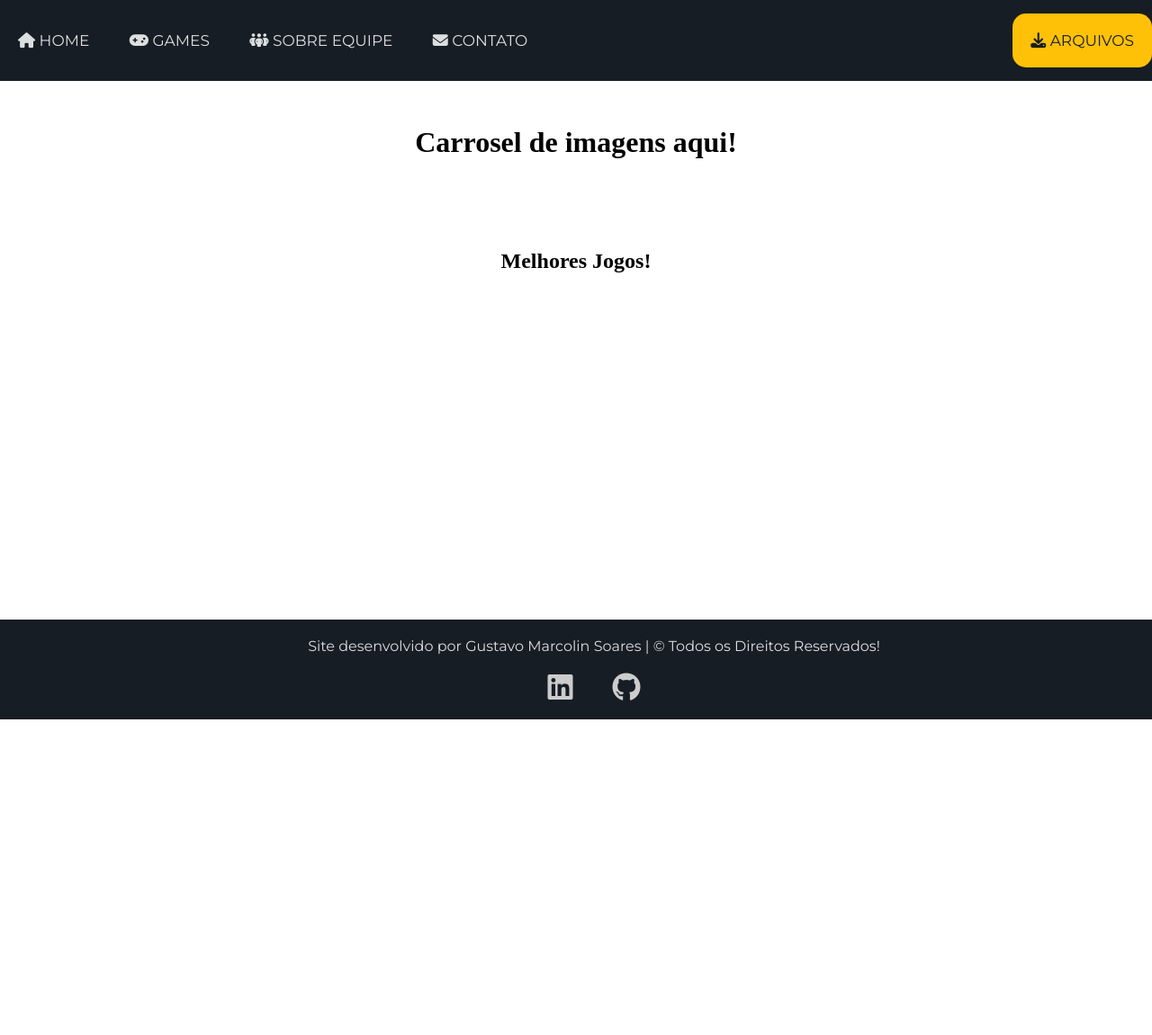
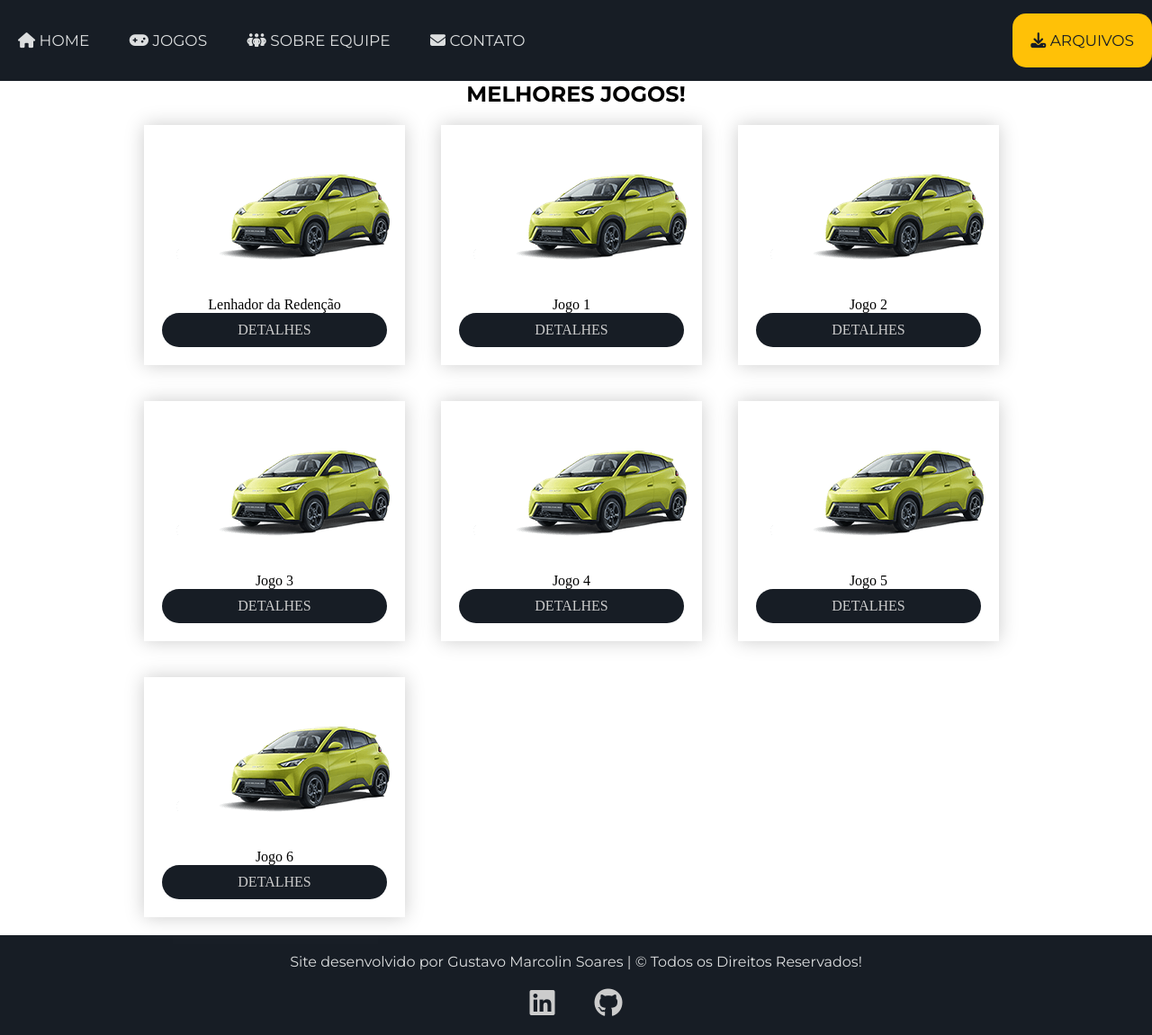
Before and after one commit to Gust4av0/Projeto-Final-M-dulo2, a PHP site: page / in a window 1280 px wide. Shown: the whole page at 90% size. Before the commit the page ends 800 px from the top, so only its background shows below. Run offline with PHP 8.4, Linux system fonts and the light colour scheme.

Commit message:
Mexendo na tela principal do site, adicionando colunas e imagens para definir os jogos

```diff
--- a/site/css/style.css
+++ b/site/css/style.css
@@ -1,7 +1,41 @@
+@charset "UTF-8";
+/*CSS Reset*/
 * {
   margin: 0;
   padding: 0; }
 
+/*---------------------------------------------------------------------------------------------*/
+main h1 {
+  font: 24px Montserrat, Tahoma;
+  text-align: center;
+  text-transform: uppercase;
+  font-weight: bold; }
+
+a {
+  text-decoration: none;
+  text-transform: uppercase;
+  color: #CCC; }
+  a .btn {
+    background-color: #171D25;
+    padding: 10px;
+    border-radius: 60px; }
+
+.container {
+  width: 1000px;
+  margin: auto; }
+
+.flex {
+  display: flex;
+  flex-wrap: wrap;
+  /*Ele quebrar e cair as colunas para baixo*/ }
+  .flex .flex-coluna {
+    width: 25%;
+    margin: 20px;
+    padding: 20px;
+    box-shadow: 0 0 20px #CCC;
+    text-align: center; }
+
+/*Estrutura padrão Navegação e rodapé*/
 .header-nav {
   text-transform: uppercase;
   font: 17px Montserrat, Tahoma;
@@ -40,10 +74,7 @@
 
 .footer {
   text-align: center;
-  bottom: 0;
-  position: fixed;
   background-color: #171D25;
-  width: 100%;
   color: #DCDEDF;
   padding: 20px;
   font: 16px Montserrat, Tahoma; }
@@ -56,4 +87,6 @@
   .footer a:hover {
     color: gray; }
 
+/*---------------------------------------------------------------------------------------------*/
+
 /*# sourceMappingURL=style.css.map */
--- a/site/css/style.scss
+++ b/site/css/style.scss
@@ -5,11 +5,54 @@ $primaria: #171D25;
 $secundaria: #CCC;
 $corFonte: #DCDEDF;
 
+/*CSS Reset*/
 * {
     margin: 0;
     padding: 0;
 }
 
+/*---------------------------------------------------------------------------------------------*/
+
+main {
+    h1 {
+        font: 24px $fonte1;
+        text-align: center;
+        text-transform: uppercase;
+        font-weight: bold;
+    }
+}
+
+a {
+    text-decoration: none;
+    text-transform: uppercase;
+    color: $secundaria;
+    .btn {
+        background-color: $primaria;
+        padding: 10px;
+        border-radius: 60px;
+    }
+}
+
+.container {
+    width: 1000px;
+    margin: auto;
+}
+
+.flex {
+    display: flex;
+    flex-wrap: wrap;
+
+    /*Ele quebrar e cair as colunas para baixo*/
+    .flex-coluna {
+        width: 25%;
+        margin: $margin;
+        padding: $margin;
+        box-shadow: 0 0 $margin $secundaria;
+        text-align: center;
+    }
+}
+
+/*Estrutura padrão Navegação e rodapé*/
 .header-nav {
 
     text-transform: uppercase;
@@ -68,10 +111,7 @@ $corFonte: #DCDEDF;
 
 .footer {
     text-align: center;
-    bottom: 0;
-    position: fixed;
     background-color: $primaria;
-    width: 100%;
     color: $corFonte;
     padding: 20px;
     font: 16px $fonte1;
@@ -79,12 +119,16 @@ $corFonte: #DCDEDF;
     p {
         padding-bottom: 20px;
     }
+
     a {
         text-decoration: none;
         color: $secundaria;
         padding: $margin;
     }
+
     a:hover {
         color: gray;
     }
 }
+
+/*---------------------------------------------------------------------------------------------*/
--- a/site/index.html
+++ b/site/index.html
@@ -4,7 +4,8 @@
 <head>
     <meta charset="UTF-8">
     <meta name="viewport" content="width=device-width, initial-scale=1.0">
-    <title>Games</title>
+    <title>Detona Games - Home</title>
+    <meta name="description" content="Detona Games, o seu site repleto de Jogos para se divertir!">
     <link rel="stylesheet" href="css/style.css">
     <link rel="stylesheet" href="css/all.min.css">
 
@@ -30,17 +31,17 @@
                 <li class="dropdonw">
                     <a href="#" title="Jogos">
                         <i class="fa-solid fa-gamepad"></i>
-                        Games
+                        Jogos
                     </a>
 
                     <div class="dropdonw-menu">
                         <a href="#">Lenhador da Redenção</a>
+                        <a href="#">Jogo1</a>
                         <a href="#">Jogo2</a>
                         <a href="#">Jogo3</a>
                         <a href="#">Jogo4</a>
                         <a href="#">Jogo5</a>
                         <a href="#">Jogo6</a>
-                        <a href="#">Jogo7</a>
                     </div>
                 </li>
 
@@ -68,10 +69,66 @@
         </nav>
     </header>
 
-    <main>
-        <h1 style="text-align: center; padding-top: 50px;">Carrosel de imagens aqui!</h1>
+    <main class="container">
+        <h1>Melhores Jogos!</h1>
+        <div class="flex">
+            <div class="flex-coluna">
+                <img src="imagens/small-pic.png" alt="Imagem Teste" title="Teste">
+                <p>Lenhador da Redenção</p>
+                <a href="#" >
+                    <p class="btn">Detalhes</p>
+                </a>
+            </div>
 
-        <h2 style="text-align: center; padding-top: 100px;">Melhores Jogos!</h2>
+            <div class="flex-coluna">
+                <img src="imagens/small-pic.png" alt="Imagem Teste" title="Teste">
+                <p>Jogo 1</p>
+                <a href="#" >
+                    <p class="btn">Detalhes</p>
+                </a>
+            </div>
+
+            <div class="flex-coluna">
+                <img src="imagens/small-pic.png" alt="Imagem Teste" title="Teste">
+                <p>Jogo 2</p>
+                <a href="#" >
+                    <p class="btn">Detalhes</p>
+                </a>
+            </div>
+
+            <div class="flex-coluna">
+                <img src="imagens/small-pic.png" alt="Imagem Teste" title="Teste">
+                <p>Jogo 3</p>
+                <a href="#" >
+                    <p class="btn">Detalhes</p>
+                </a>
+            </div>
+
+            <div class="flex-coluna">
+                <img src="imagens/small-pic.png" alt="Imagem Teste" title="Teste">
+                <p>Jogo 4</p>
+                <a href="#" >
+                    <p class="btn">Detalhes</p>
+                </a>
+            </div>
+
+            <div class="flex-coluna">
+                <img src="imagens/small-pic.png" alt="Imagem Teste" title="Teste">
+                <p>Jogo 5</p>
+                <a href="#" >
+                    <p class="btn">Detalhes</p>
+                </a>
+            </div>
+
+            <div class="flex-coluna">
+                <img src="imagens/small-pic.png" alt="Imagem Teste" title="Teste">
+                <p>Jogo 6</p>
+                <a href="#" >
+                    <p class="btn">Detalhes</p>
+                </a>
+            </div>
+        </div>
+
     </main>
 
     <footer class="footer">
```
Also changed, not shown: site/imagens/small-pic.png (added), 1 other file.
